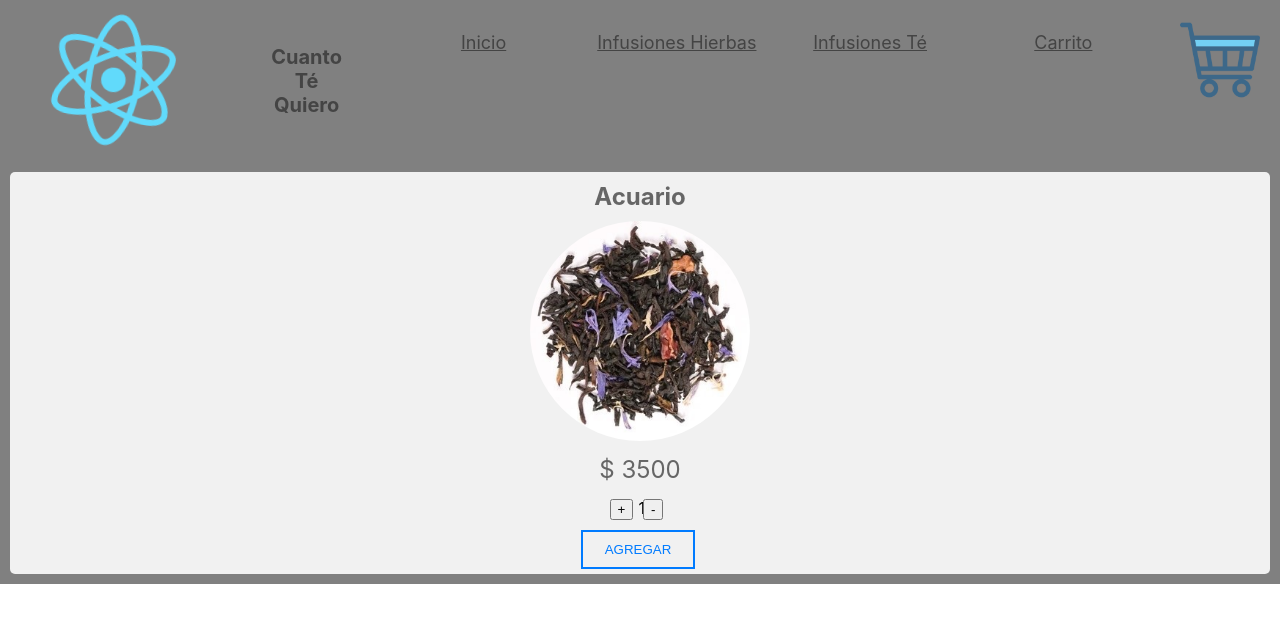
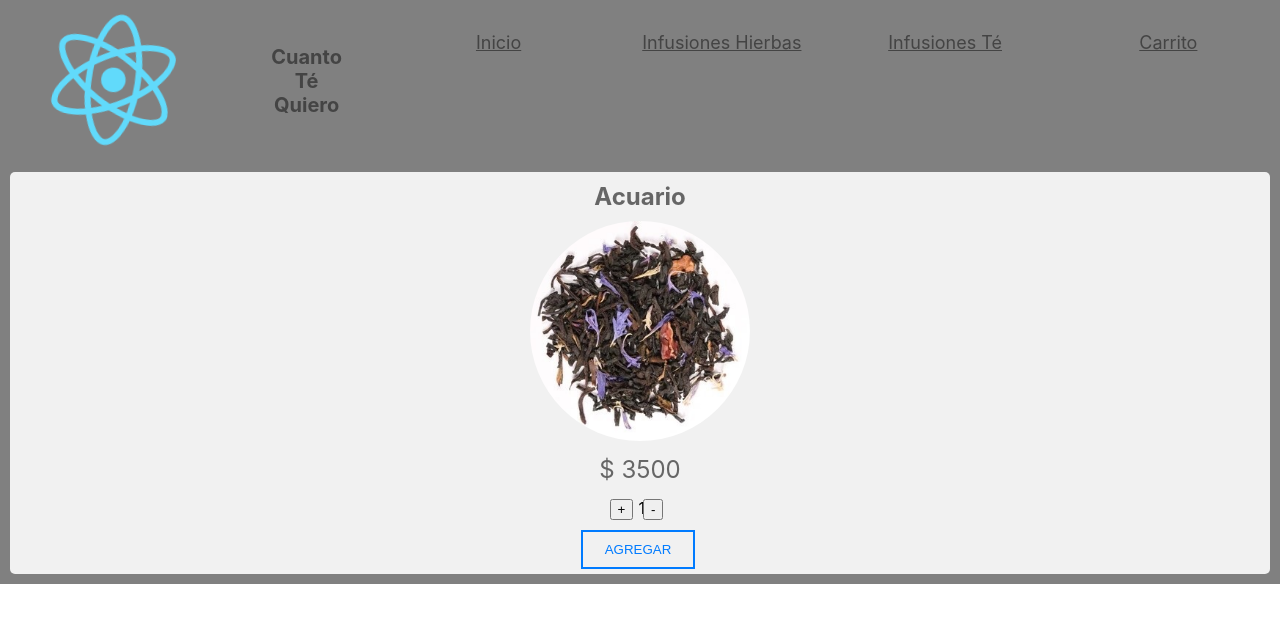
Before and after one commit to rugercl/palacios-react, a React (Create React App) app: page /item/1 in a window 1280 px wide. Shown: the top 622 px of the page. Built offline with nearby package versions, Linux system fonts and the light colour scheme.

Commit message:
firebase

```diff
--- a/src/components/CartContext.jsx
+++ b/src/components/CartContext.jsx
@@ -5,8 +5,11 @@ const CartContext = createContext()
 
 export const useCartContext = ()=> useContext(CartContext)
 
+
 const CartContextProvider = ({children}) => {
     const [cartList, setCartList] = useState([])
+    const [show, setShow] = useState(false);
+
 
     //Funcion que agrega un producto al carrito
     function agregarAlCarrito(items) { // [...cartList,items]
@@ -48,11 +51,13 @@ const CartContextProvider = ({children}) => {
 
     // funcion que elimina todos los productos del carrito
     const clearCarrito = () => {
-        setCartList([]);
+        setCartList([])
+
     }
 
     //Funcion que indica la cantidad de elementos que hay en el carrito
     const countItems = () => {
+        setShow(true)
         return cartList.reduce((acum, prod) => acum + (prod.amount), 0)
 
     }
@@ -92,7 +97,8 @@ const CartContextProvider = ({children}) => {
             isInCart,
             countItems,
             precioTotal,
-            itemsInCart
+            itemsInCart,
+            show
         }}>
             {children}
         </CartContext.Provider>
--- a/src/components/CartWidget.jsx
+++ b/src/components/CartWidget.jsx
@@ -1,18 +1,25 @@
 import shopping from '../asset/img/shopping.png'
 import {useCartContext} from '../components/CartContext'
-import React, {useState} from 'react'
 import "./NavBar.css";
 
 function CartWidget (){
-    const {countItems, itemsInCart } = useCartContext()
-    const esconder = countItems() === 0 ? 'esconder' : ''
-
-    console.log(countItems)
+    const {countItems, itemsInCart, show } = useCartContext()
 
     return(
+
         <div>
+            {show ?
+            <>
             <img src={shopping} className="shopping" alt="carrito" />
             {itemsInCart() ? (<></>) :<div className="pCartWidget"><span>{countItems()}</span></div>}
+
+            </>
+            :
+            <>
+
+            </>
+        }
+
         </div>
     )
 }
--- a/src/components/ItemCount.jsx
+++ b/src/components/ItemCount.jsx
@@ -30,7 +30,8 @@ const ItemCount = ({stock, initial, onAdd}) => {
                 </Link>
                 <Link to='/'>
                     <button className="btn btn-outline-secondary btn-block">Continuar Comprando</button>
-                </Link></>
+                </Link>
+            </>
 
           :
 
```
